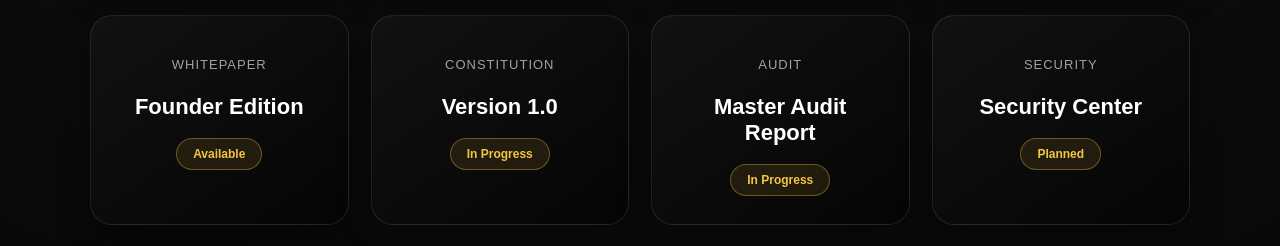
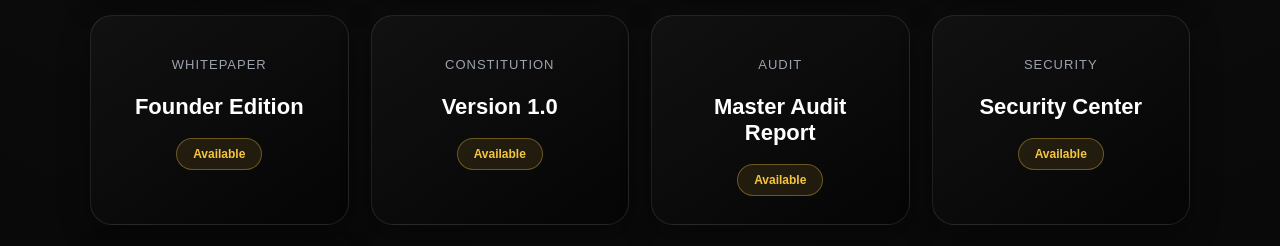
Before and after one commit to MAGZOWN/mag-coin-website, a Next.js app: page /transparency in a window 1280 px wide. Shown: the part 1300-1546 px from the top of the page. Built offline with nearby package versions, Linux system fonts and the light colour scheme.

Commit message:
Fix stale status badges in verificationData

```diff
--- a/app/data/verificationData.ts
+++ b/app/data/verificationData.ts
@@ -27,16 +27,16 @@ export const verificationData = [
   {
     label: "Constitution",
     value: "Version 1.0",
-    status: "In Progress",
+    status: "Available",
   },
   {
     label: "Audit",
     value: "Master Audit Report",
-    status: "In Progress",
+    status: "Available",
   },
   {
     label: "Security",
     value: "Security Center",
-    status: "Planned",
+    status: "Available",
   },
 ];
```
